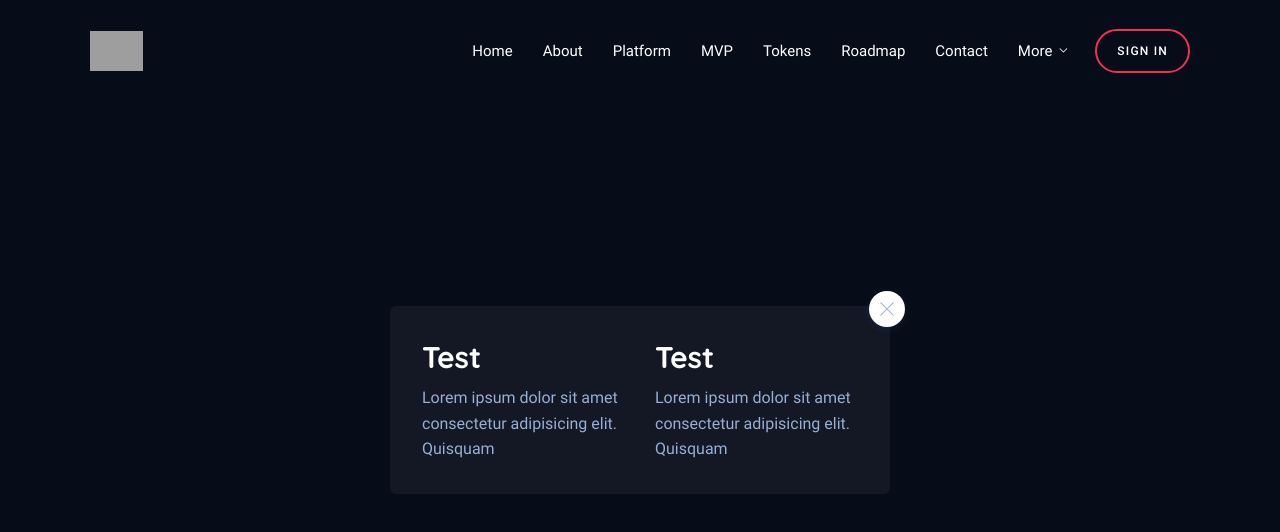
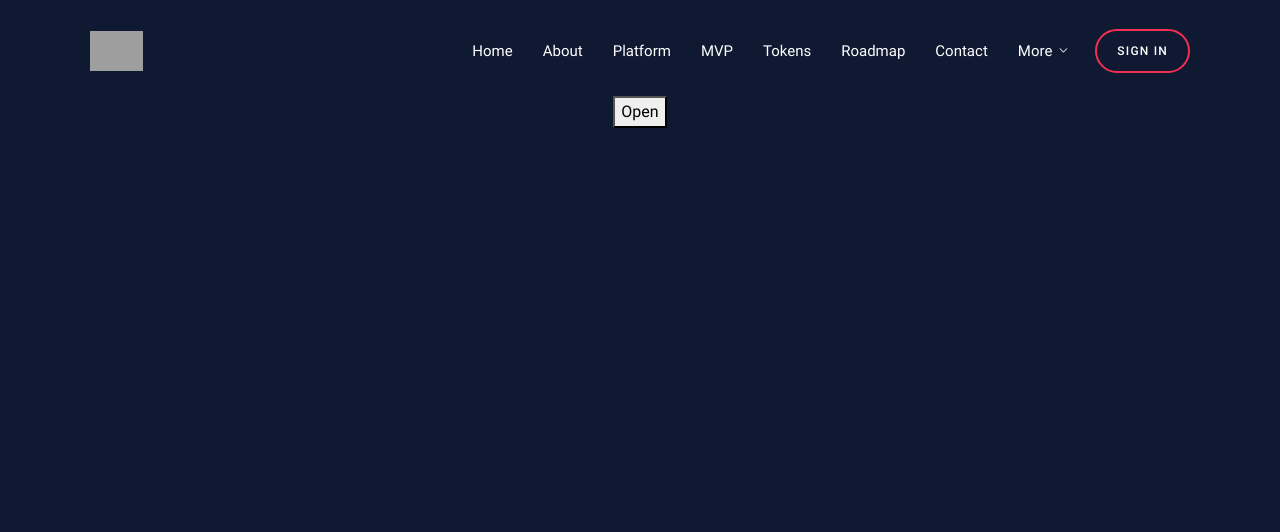
Before and after one commit to hieupth/icocrypto, a Next.js app: page / in a window 1280 px wide. Shown: the top 532 px of the page. Built offline with nearby package versions, Linux system fonts and the light colour scheme; grey boxes are pictures that could not be loaded.

Commit message:
fix: modal layout not over header

```diff
--- a/src/app/page.tsx
+++ b/src/app/page.tsx
@@ -1,11 +1,22 @@
-import Image from "next/image";
-import styles from "./page.module.css";
+'use client';
 import Modals from "@/components/elements/modals";
+import { useState } from "react";
 
 export default function Home() {
+  const [open, setOpen] = useState(false);
+
+  const openHandle = () => {
+    setOpen(true);
+  };
+
+  const closeHandle = () => {
+    setOpen(false);
+  };
+
   return (
     <>
-      <Modals size="sm" position="center" open={true}>
+      <button onClick={openHandle}>Open</button>
+      <Modals size="sm" position="bottom" open={open} onClose={closeHandle}>
         <div className="row">
           <div className="col-6">
             <h3>Test</h3>
--- a/src/components/elements/modals.tsx
+++ b/src/components/elements/modals.tsx
@@ -1,53 +1,50 @@
-'use client'
-import React, { useState, useEffect, ReactNode } from "react";
+'use client';
+import React, { ReactNode, useCallback } from "react";
 
 interface ModalsProps {
   size?: 'sm' | 'lg' | 'xl';
   position?: 'top' | 'center' | 'bottom';
   children: ReactNode;
-  open: boolean; // Control the modal state externally
+  open: boolean;
+  onClose?: () => void;
 }
 
-export default function Modals({ size = 'sm', position = 'top', children, open }: ModalsProps) {
-  const [isOpen, setIsOpen] = useState(open); // Initialize with the open prop
+export default function Modals({
+  size = 'sm',
+  position = 'top',
+  children,
+  open,
+  onClose
+}: ModalsProps) {
+  const handleClose = useCallback(() => {
+    onClose?.();
+  }, [onClose]);
 
-  useEffect(() => {
-    // Update internal state if the open prop changes
-    setIsOpen(open);
-  }, [open]);
+  const handleOverlayClick = useCallback((e: React.MouseEvent<HTMLDivElement>) => {
+    if (e.target === e.currentTarget) {
+      handleClose();
+    }
+  }, [handleClose]);
+
+  if (!open) return null;
 
   const modalSizeClass = size === 'xl' ? 'modal-xl' : size === 'lg' ? 'modal-lg' : '';
-  const modalPositionClass = position === 'center' ? 'modal-dialog-centered' : position === 'bottom' ? 'modal-dialog-bottom' : '';
-
-  const handleOverlayClick = (e: React.MouseEvent<HTMLDivElement>) => {
-    // Close modal if the backdrop is clicked
-    if (e.target === e.currentTarget) {
-      setIsOpen(false);
-    }
-  };
-
-  const handleCloseClick = () => {
-    setIsOpen(false); // Close modal when close button is clicked
-  };
-
-  if (!isOpen) return null; // Hide modal if closed
+  const modalPositionClass = position === 'center' ? 'modal-dialog-centered' :
+                             position === 'bottom' ? 'modal-dialog-bottom' : '';
 
   return (
     <>
-      {/* Overlay */}
       <div
         className="modal-backdrop fade show"
-        style={{ zIndex: 50 }}  // Ensure overlay covers everything
-        onClick={handleOverlayClick} // Trigger close when clicking outside
-      ></div>
-
-      {/* Modal */}
+        style={{ zIndex: 50 }}
+        onClick={handleOverlayClick}
+      />
       <div
         className="modal fade show"
         style={{
           display: "block",
           paddingLeft: "0px",
-          zIndex: 1050,  // Higher z-index for the modal itself
+          zIndex: 1050,
         }}
         aria-modal="true"
         role="dialog"
@@ -57,11 +54,13 @@ export default function Modals({ size = 'sm', position = 'top', children, open }
             <a
               href="#"
               className="modal-close"
-              data-bs-dismiss="modal"
               aria-label="Close"
-              onClick={handleCloseClick}  // Close modal when the close button is clicked
+              onClick={(e) => {
+                e.preventDefault();
+                handleClose();
+              }}
             >
-              <em className="ti ti-close"></em>
+              <em className="ti ti-close" />
             </a>
             <div className="modal-body p-md-4 p-lg-5">
               {children}
```
Also changed, not shown: src/themes/azalea/azalea.css. Lines whose indentation alone changed are shown as unchanged.
